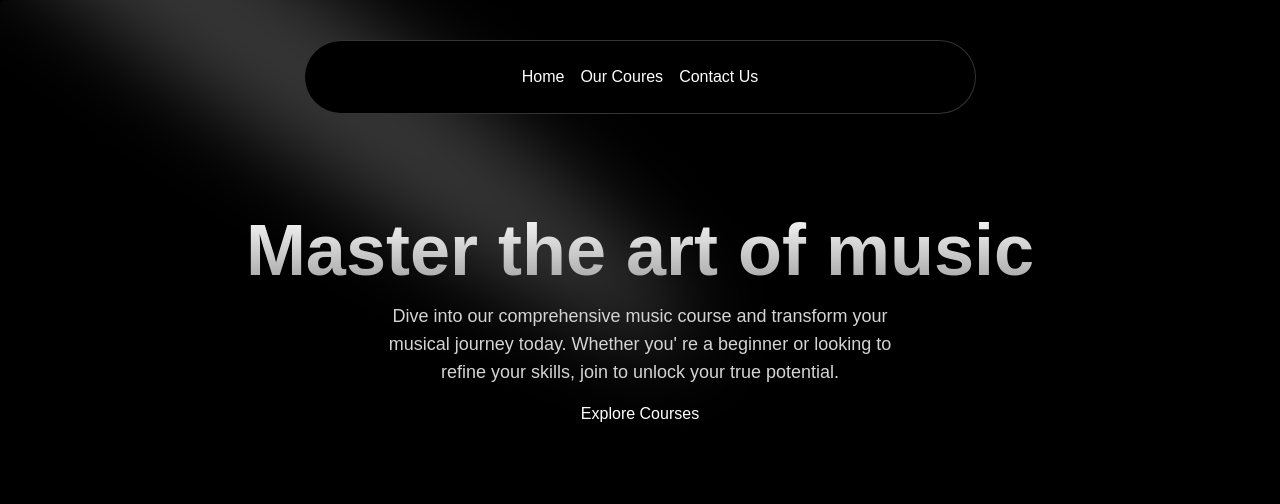
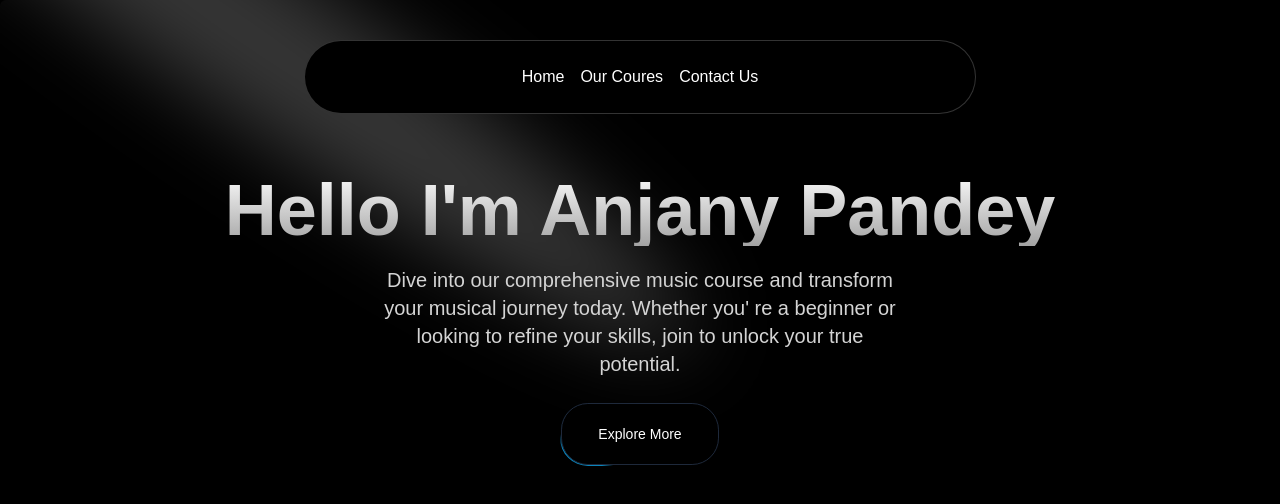
Before and after one commit to anjany06/nextjs_project, a Next.js app: page / in a window 1280 px wide. Shown: the top 504 px of the page. Built offline with nearby package versions, Linux system fonts and the light colour scheme.

Commit message:
`Added client-side rendering, updated HeroSection component, and modified tailwind.config.ts to include custom color variables.`

```diff
--- a/src/components/HeroSection.tsx
+++ b/src/components/HeroSection.tsx
@@ -1,6 +1,8 @@
+"use client";
 import React from "react";
 import Link from "next/link";
 import { Spotlight } from "./ui/Spotlight";
+import { Button } from "./ui/moving-border";
 
 function HeroSection() {
   return (
@@ -15,15 +17,22 @@
       />
       <div className="p-4 relative z-10 w-full text-center">
         <h1 className="mt-20 md:mt-0 text-4xl md:text-7xl font-bold bg-clip-text text-transparent bg-gradient-to-b from-neutral-50 to-neutral-400">
-          Master the art of music
+          Hello I'm Anjany Pandey
         </h1>
-        <p className="mt-4 font-normal text-base md:text-lg text-neutral-300 max-w-lg mx-auto">
+        <p className="mt-5 font-normal text-base md:text-xl text-neutral-300 max-w-lg mx-auto">
           Dive into our comprehensive music course and transform your musical
           journey today. Whether you' re a beginner or looking to refine your
           skills, join to unlock your true potential.
         </p>
-        <div className="mt-4">
-          <Link href={"/courses"}>Explore Courses</Link>
+        <div className="mt-6">
+          <Link href={"/courses"}>
+            <Button
+              borderRadius="1.75rem"
+              className="bg-white dark:bg-black text-black dark:text-white border-neutral-200 dark:border-slate-800"
+            >
+              Explore More
+            </Button>
+          </Link>
         </div>
       </div>
     </div>
--- /dev/null
+++ b/src/components/ui/moving-border.tsx
@@ -0,0 +1,139 @@
+"use client";
+import React from "react";
+import {
+  motion,
+  useAnimationFrame,
+  useMotionTemplate,
+  useMotionValue,
+  useTransform,
+} from "framer-motion";
+import { useRef } from "react";
+import { cn } from "@/lib/utils";
+
+export function Button({
+  borderRadius = "1.75rem",
+  children,
+  as: Component = "button",
+  containerClassName,
+  borderClassName,
+  duration,
+  className,
+  ...otherProps
+}: {
+  borderRadius?: string;
+  children: React.ReactNode;
+  as?: any;
+  containerClassName?: string;
+  borderClassName?: string;
+  duration?: number;
+  className?: string;
+  [key: string]: any;
+}) {
+  return (
+    <Component
+      className={cn(
+        "bg-transparent relative text-xl  h-16 w-40 p-[1px] overflow-hidden ",
+        containerClassName
+      )}
+      style={{
+        borderRadius: borderRadius,
+      }}
+      {...otherProps}
+    >
+      <div
+        className="absolute inset-0"
+        style={{ borderRadius: `calc(${borderRadius} * 0.96)` }}
+      >
+        <MovingBorder duration={duration} rx="30%" ry="30%">
+          <div
+            className={cn(
+              "h-20 w-20 opacity-[0.8] bg-[radial-gradient(var(--sky-500)_40%,transparent_60%)]",
+              borderClassName
+            )}
+          />
+        </MovingBorder>
+      </div>
+
+      <div
+        className={cn(
+          "relative bg-slate-900/[0.8] border border-slate-800 backdrop-blur-xl text-white flex items-center justify-center w-full h-full text-sm antialiased",
+          className
+        )}
+        style={{
+          borderRadius: `calc(${borderRadius} * 0.96)`,
+        }}
+      >
+        {children}
+      </div>
+    </Component>
+  );
+}
+
+export const MovingBorder = ({
+  children,
+  duration = 2000,
+  rx,
+  ry,
+  ...otherProps
+}: {
+  children: React.ReactNode;
+  duration?: number;
+  rx?: string;
+  ry?: string;
+  [key: string]: any;
+}) => {
+  const pathRef = useRef<any>();
+  const progress = useMotionValue<number>(0);
+
+  useAnimationFrame((time) => {
+    const length = pathRef.current?.getTotalLength();
+    if (length) {
+      const pxPerMillisecond = length / duration;
+      progress.set((time * pxPerMillisecond) % length);
+    }
+  });
+
+  const x = useTransform(
+    progress,
+    (val) => pathRef.current?.getPointAtLength(val).x
+  );
+  const y = useTransform(
+    progress,
+    (val) => pathRef.current?.getPointAtLength(val).y
+  );
+
+  const transform = useMotionTemplate`translateX(${x}px) translateY(${y}px) translateX(-50%) translateY(-50%)`;
+
+  return (
+    <>
+      <svg
+        xmlns="http://www.w3.org/2000/svg"
+        preserveAspectRatio="none"
+        className="absolute h-full w-full"
+        width="100%"
+        height="100%"
+        {...otherProps}
+      >
+        <rect
+          fill="none"
+          width="100%"
+          height="100%"
+          rx={rx}
+          ry={ry}
+          ref={pathRef}
+        />
+      </svg>
+      <motion.div
+        style={{
+          position: "absolute",
+          top: 0,
+          left: 0,
+          display: "inline-block",
+          transform,
+        }}
+      >
+        {children}
+      </motion.div>
+    </>
+  );
+};
--- a/tailwind.config.ts
+++ b/tailwind.config.ts
@@ -3,7 +3,18 @@
 const colors = require("tailwindcss/colors");
 const {
   default : flattenColorPalette,
-} = require("tailwindcss/lib/util/flattenColorPalette")
+} = require("tailwindcss/lib/util/flattenColorPalette");
+
+function addVariableForColors({ addBase, theme}: any){
+  const allColors = flattenColorPalette(theme('colors'));
+  const newVars = Object.fromEntries(
+    Object.entries(allColors).map(([key, value])=>[`--${key}`, value])
+  );
+
+  addBase({
+    ':root' : newVars,
+  });
+}
 
 export default {
   content: [
@@ -35,5 +46,5 @@
       },
     },
   },
-  plugins: [],
+  plugins: [addVariableForColors],
 } satisfies Config;
```
